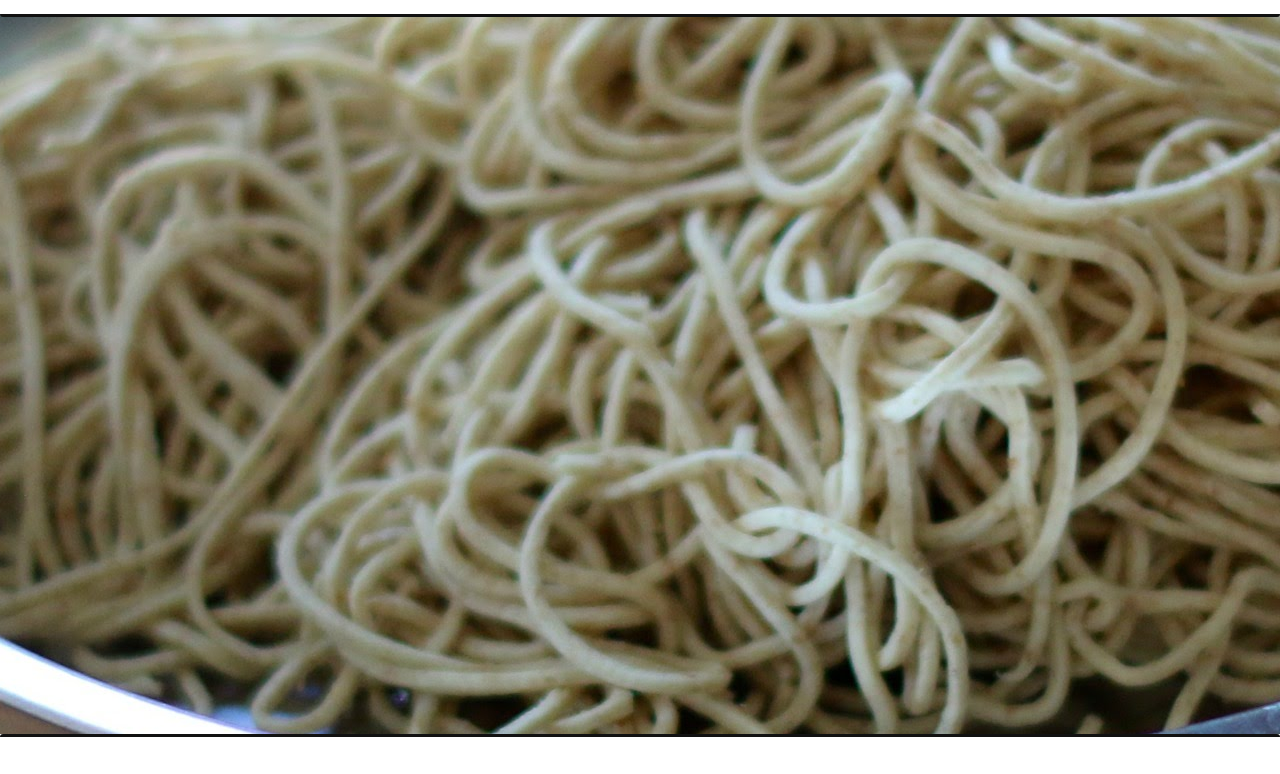
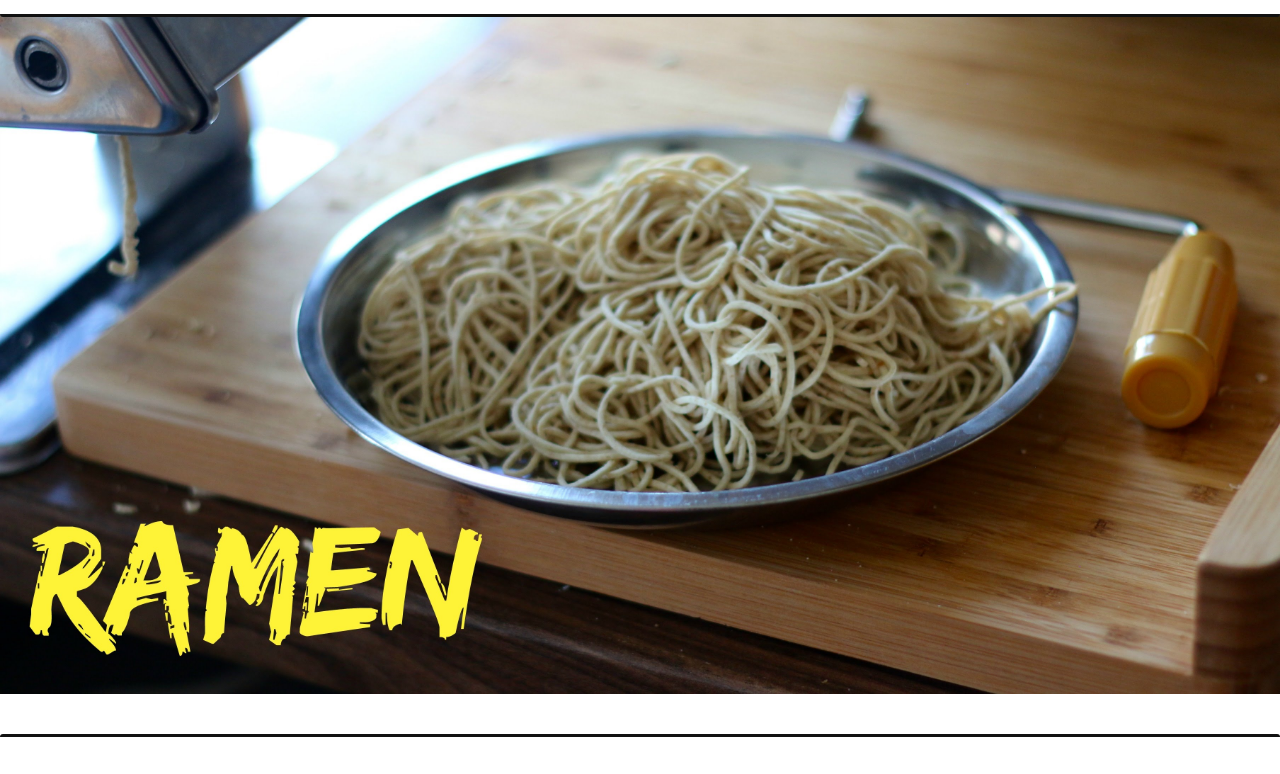
Before and after one commit to pinguwu/ramen, a plain HTML site: page index.html in a window 1280 px wide. Shown: the part 66-840 px from the top of the page. Drawn offline with Linux system fonts and the light colour scheme.

Commit message:
Update style.css

```diff
--- a/style.css
+++ b/style.css
@@ -32,8 +32,7 @@ p {
 	width: 100%;
 	height: 100%;
 	background-image: url('ramen.jpg');
-	background-width: 100%;
-	background-height: 100%;
+	background-size: 100%;
 	background-position: center;
 	background-repeat: no-repeat;
 	background-attachment: fixed;
```
